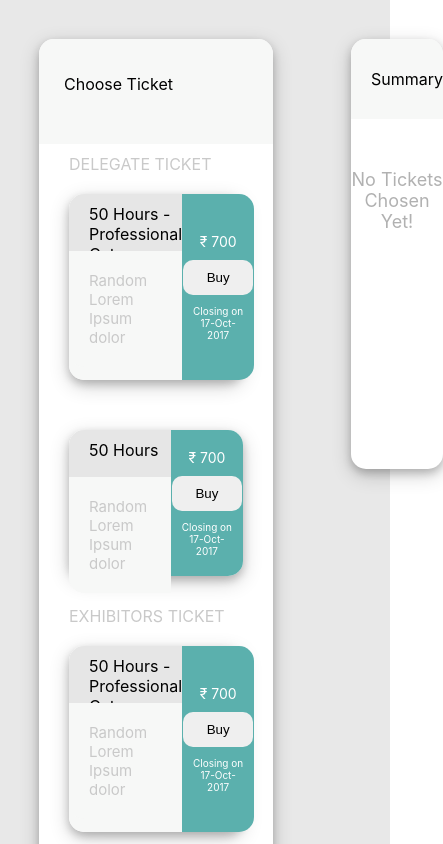
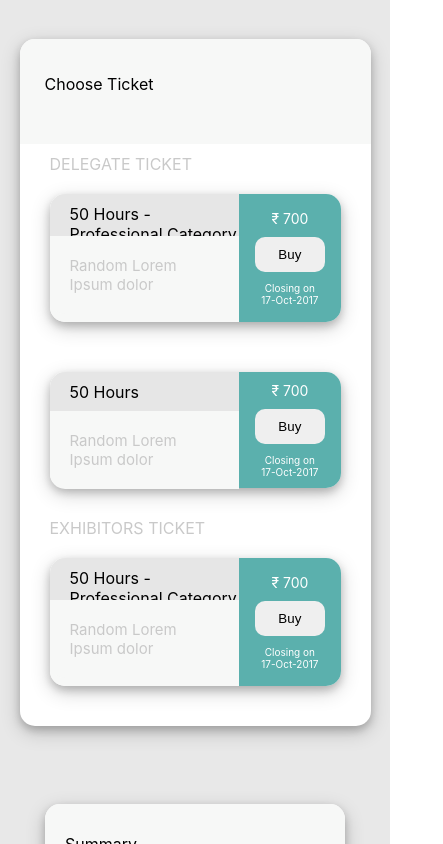
Before and after one commit to atitpatel/shopping-cart, a React (Create React App) app: page / in a window 390 px wide. Shown: the top 844 px of the page, 443 px wide, since content can reach past the window. Built offline with nearby package versions, Linux system fonts and the light colour scheme.

Commit message:
Fix: make UI responsive

```diff
--- a/src/Components/Cart/styles.js
+++ b/src/Components/Cart/styles.js
@@ -2,12 +2,14 @@ const styles = {
     container: {
         backgroundColor: '#E8E8E8',
         display: 'flex',
-        flexDirection: 'row'
+        flexDirection: 'row',
+        flexWrap: 'wrap',
+        justifyContent: 'center'
     },
     totalContainer: {
-        width: '60%',
+        flex: 1,
         height: '100%',
-        margin: '10%',
+        margin: '10% 5% 10% 5%',
         padding: '0 0 20px 0',
         backgroundColor: 'white',
         borderRadius: 15,
@@ -19,12 +21,13 @@ const styles = {
         color: '#C9C9C9'
     },
     summaryContainer: {
-        width: '30%',
         height: '80%',
-        margin: '10%',
+        flex: 'inherit',
+        margin: '10% 5% 10% 5%',
         backgroundColor: 'white',
         borderRadius: 15,
         border: '1px transparent',
+        minWidth: 300,
         boxShadow: '0 4px 8px 0 rgba(0, 0, 0, 0.2), 0 6px 20px 0 rgba(0, 0, 0, 0.19)'
     },
     subHeader: {
```
